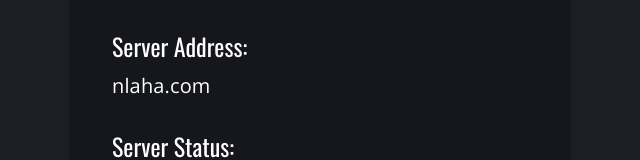
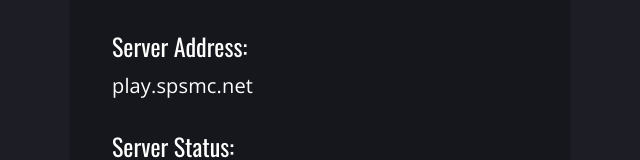
Before and after one commit to GCC-Minecraft-Team/sps-mc-link, a React (Create React App) app in the folder client/: page / in a window 1280 px wide. Shown: the part 327-487 px from the top of the page, without its empty margins (320-960 px from the left). Built offline with nearby package versions, Linux system fonts and the light colour scheme; no server answers.

Commit message:
change URL

```diff
--- a/client/src/App.jsx
+++ b/client/src/App.jsx
@@ -124,7 +124,7 @@ function InfoPage() {
   const [mcresponse, setMcResponse] = useState(0);
 
   useEffect(() => {
-    axios.get("https://api.mcsrvstat.us/2/nlaha.com").then((response) => {
+    axios.get("https://api.mcsrvstat.us/2/play.spsmc.net").then((response) => {
       console.log(response.data);
       setMcResponse(response.data);
     });
@@ -155,7 +155,7 @@ function InfoPage() {
               variant="h6"
               gutterBottom
             >
-              nlaha.com
+              play.spsmc.net
             </Typography>
             <Typography
               className="OswaldHeader paperText"
```
